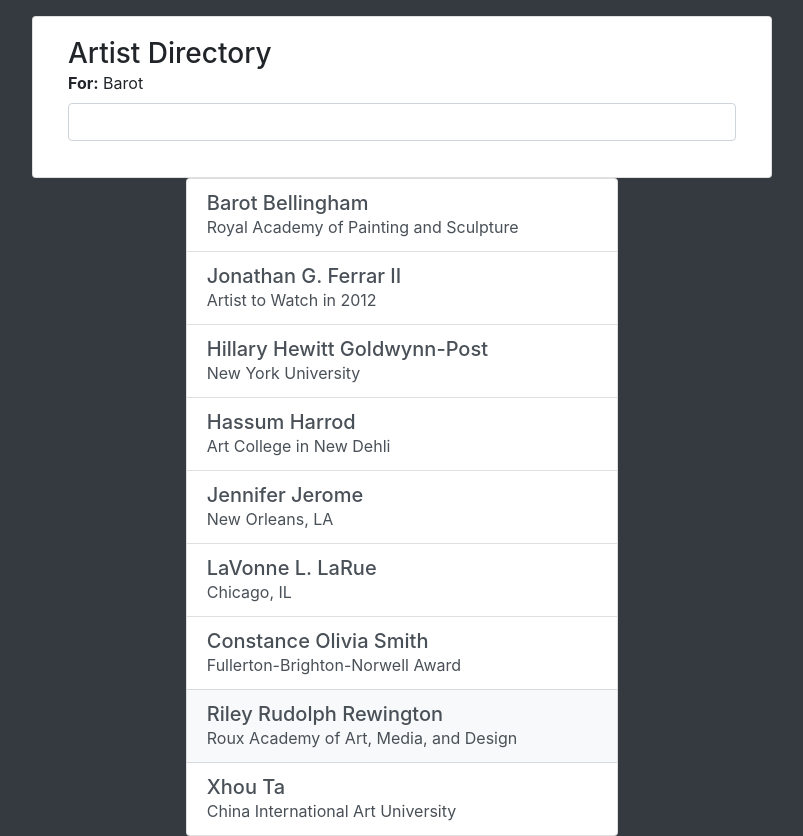
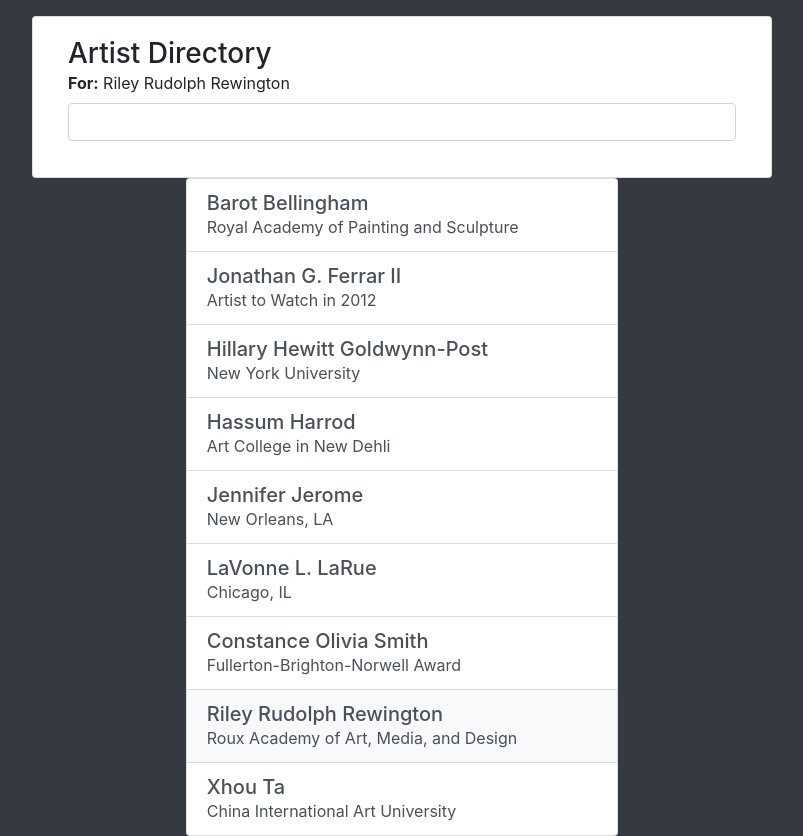
Before and after one commit to kamsdogs/Learning-Angular, an Angular app: page / in a window 1280 px wide. Both pictures are taken after a click on the link 640 px from the left and 725 px from the top of the page. Shown: the whole page, without its empty margins (238-1041 px from the left). Built offline with nearby package versions, Linux system fonts and the light colour scheme.

Commit message:
Working With Events
Added showartist event to change query value to clicked artist

```diff
--- a/src/app/app.component.html
+++ b/src/app/app.component.html
@@ -4,7 +4,7 @@
       <div class="card-body">
         <h3 class="mb-0">Artist Directory</h3>
         <div class="form-group">
-          <div class="form-label"><strong>For:</strong>
+          <div class="form-label" *ngIf="query"><strong>For:</strong>
             {{query}}
           </div>
           <input class="form-control mt-2" type="text">
@@ -18,7 +18,7 @@
       <div class="col-sm-10 col-md-8 col-lg-6 col-xl-5">
         <div class="list-group">
           <a href="#" class="list-group-item list-group-item-action flex-column align-items-start"
-            *ngFor="let artist of artists">
+            *ngFor="let artist of artists" (click)="showArtist(artist)">
             <div class="media">
               <div class="media-body align-self-center">
                 <h5 class="m-0">{{artist.name}}</h5>
--- a/src/app/app.component.ts
+++ b/src/app/app.component.ts
@@ -8,8 +8,11 @@ export class AppComponent {
   query: string;
   artists: any[];
 
+  showArtist(item: any) {
+    this.query = item.name;
+  }
   constructor() {
-    this.query = 'Barot';
+    this.query = '';
     this.artists = [
       {
         "name": "Barot Bellingham",
```
